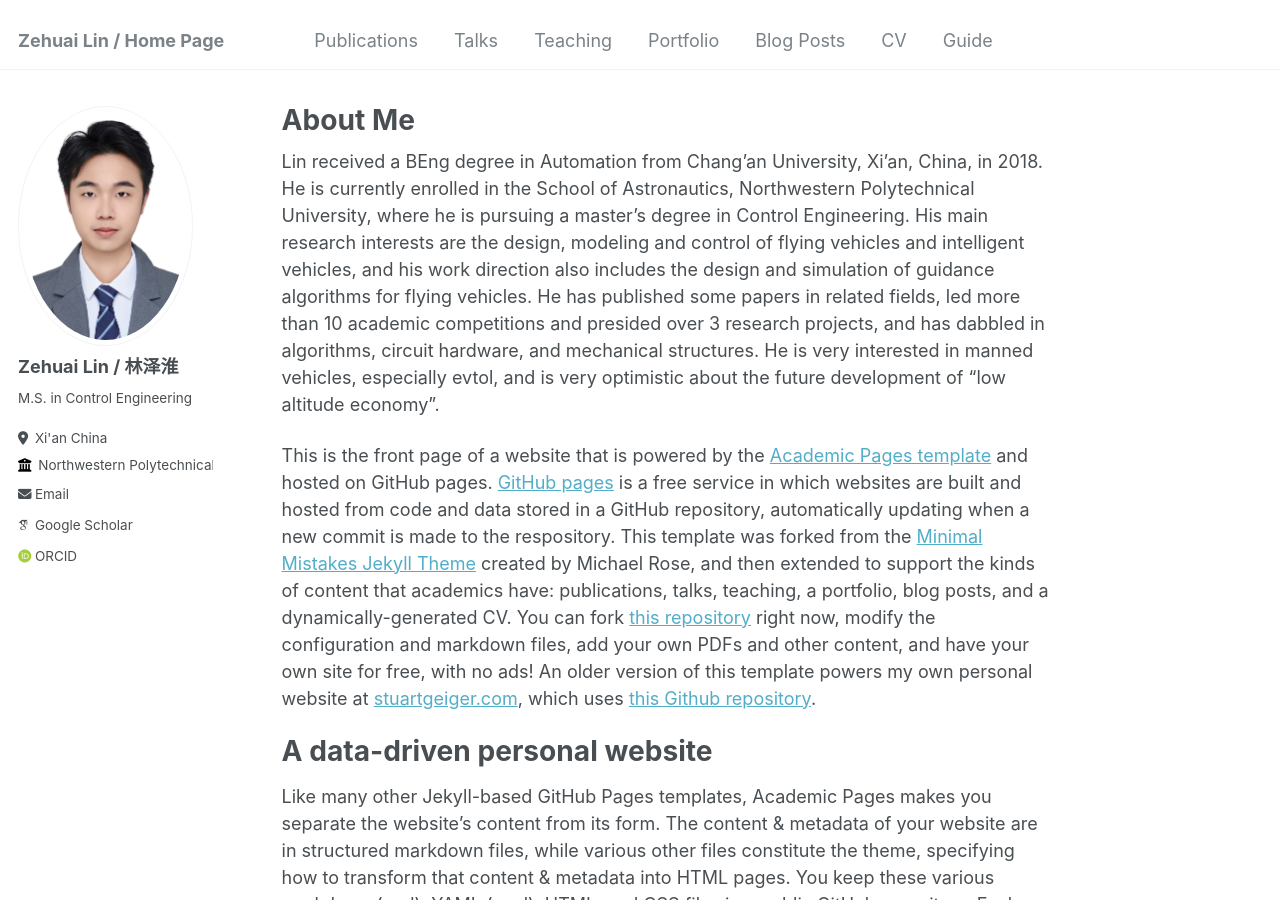
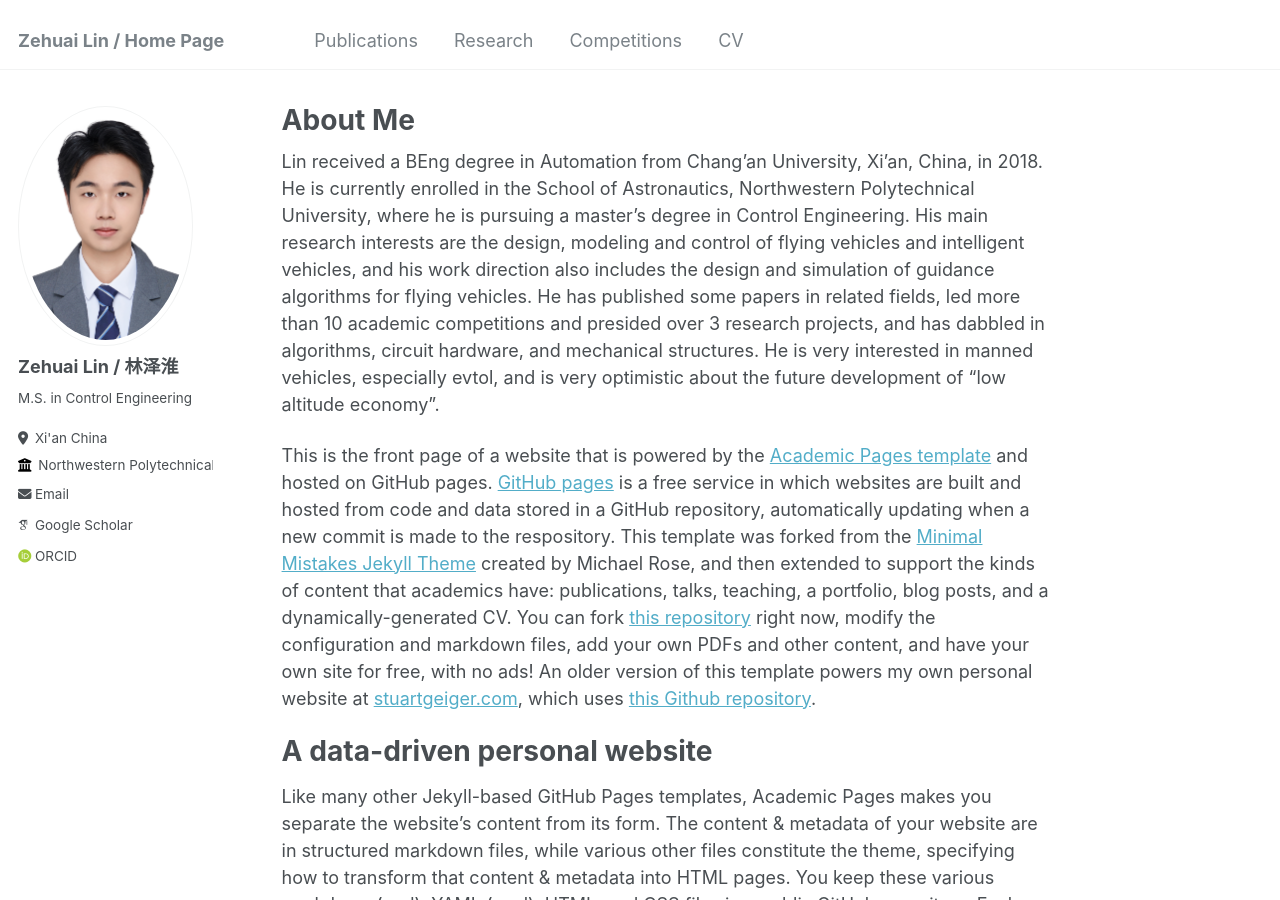
Before and after one commit to Zehuai0/Zehuai0.github.io, a Jekyll site: the page built from _pages/about.md, in a window 1280 px wide and 900 px high. Built offline with Jekyll 4.4.1, drawn with Linux system fonts in a browser that asks for light colours; some web fonts are replaced.

Commit message:
Update navigation.yml

```diff
--- a/_data/navigation.yml
+++ b/_data/navigation.yml
@@ -3,20 +3,20 @@ main:
   - title: "Publications"
     url: /publications/
 
-  - title: "Talks"
+  - title: "Research"
     url: /talks/
 
-  - title: "Teaching"
+  - title: "Competitions"
     url: /teaching/
 
-  - title: "Portfolio"
-    url: /portfolio/
+  #- title: "Portfolio"
+  # url: /portfolio/
 
-  - title: "Blog Posts"
-    url: /year-archive/
+  #- title: "Blog Posts"
+  #  url: /year-archive/
 
   - title: "CV"
     url: /cv/
 
-  - title: "Guide"
-    url: /markdown/
+  #- title: "Guide"
+  #  url: /markdown/
```
